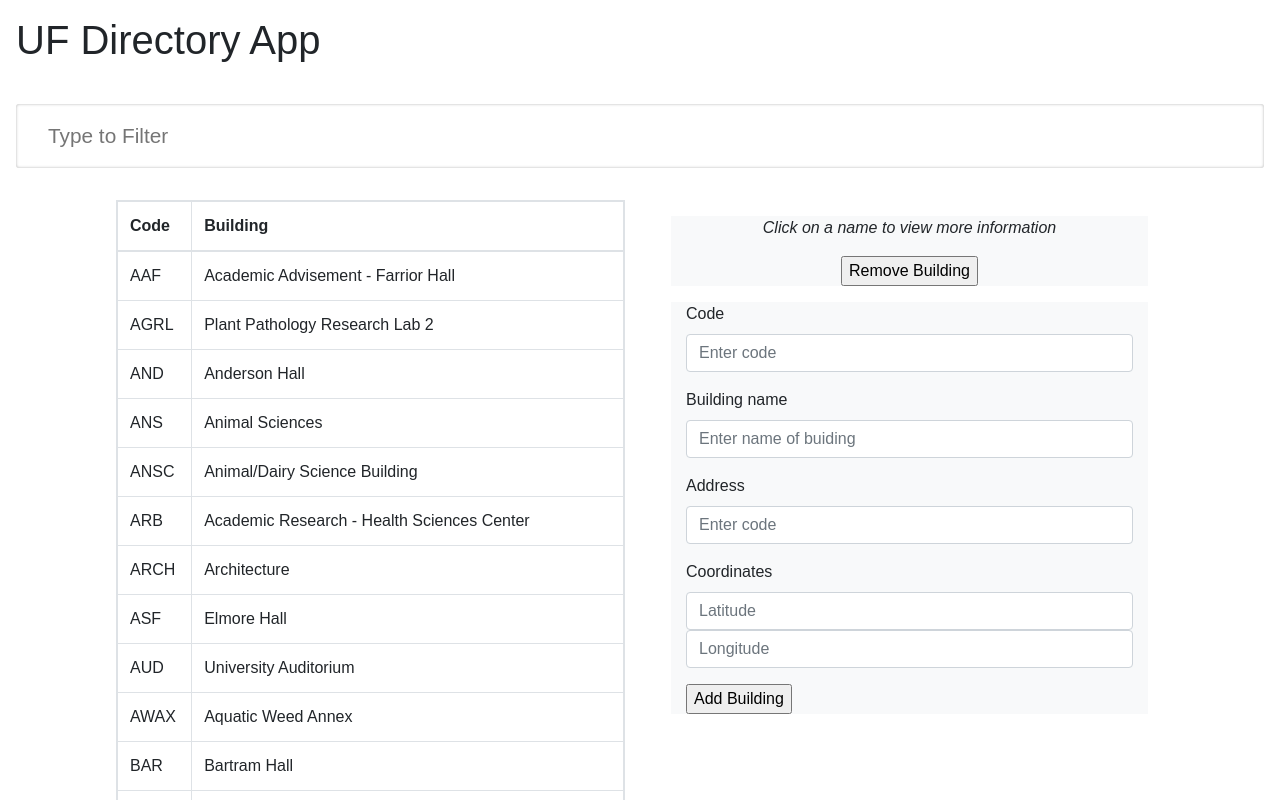
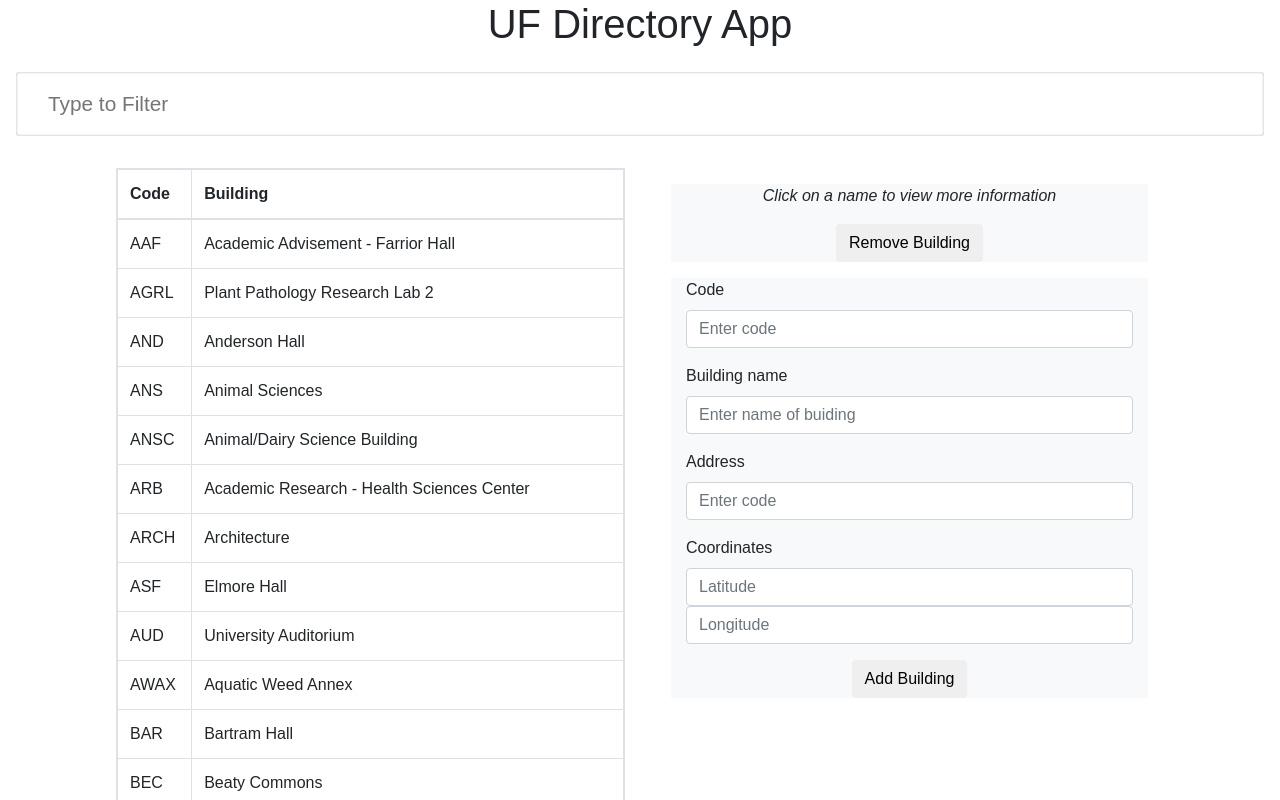
Before and after one commit to austinappel/Bootcamp4, a React (Create React App) app: page / in a window 1280 px wide. Shown: the top 800 px of the page. Built offline with nearby package versions, Linux system fonts and the light colour scheme.

Commit message:
styling changes

```diff
--- a/src/App.js
+++ b/src/App.js
@@ -71,7 +71,7 @@
 
     return (
       <div className="bg">
-        <div className="row">
+        <div className="row" class="text-center">
           <h1>UF Directory App</h1>
         </div>
 
--- a/src/components/AddBuilding.js
+++ b/src/components/AddBuilding.js
@@ -41,11 +41,14 @@
                     <input type="text" class="form-control" placeholder="Latitude" id="latValue" />
                     <input type="text" class="form-control" placeholder="Longitude" id="longValue" />
                 </div>
-                <input
-                    type="button"
-                    value="Add Building"
-                    onClick={this.addBuilding}
-                />
+                <div class="text-center">
+                    <input
+                        type="button"
+                        class="btn"
+                        value="Add Building"
+                        onClick={this.addBuilding}
+                    />
+                </div>
             </form>
 
 
--- a/src/components/RemoveBuilding.js
+++ b/src/components/RemoveBuilding.js
@@ -10,6 +10,7 @@
 		return (
             <form>
                 <input
+                    class="btn"
                     type="button"
                     value="Remove Building"
                     onClick={() => this.props.removedUpdate(this.props.selectedBuilding)}
--- a/src/components/ViewBuilding.js
+++ b/src/components/ViewBuilding.js
@@ -46,9 +46,8 @@
 
 			return (
 				<div class="text-center">
-					<h1><b>{code}</b></h1>
-					<h2>{name}</h2>
-					<h5>{address}</h5>
+					<h3><b>{code}</b> - {name}</h3>
+					<h6>{address}</h6>
 					<p>Coordinates: {latitude}, {longitude}</p>
 				</div>
 			);
```
Also changed, not shown: src/components/BuildingList.js (+0 -18 lines).
